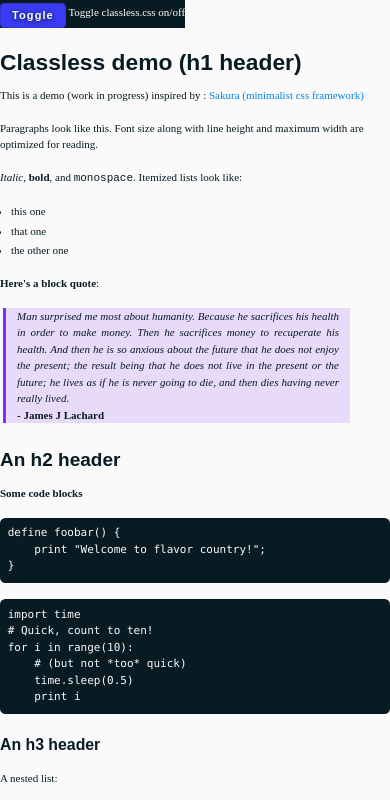
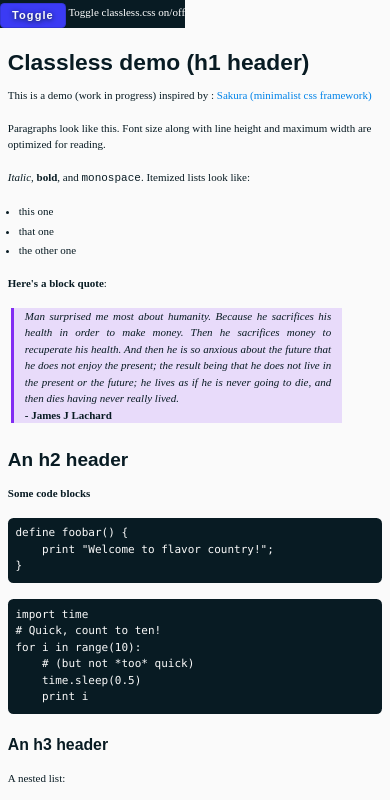
Before and after one commit to thomasfrantz/thomasfrantz.github.io, a website: page index.html in a window 390 px wide. Shown: the top 800 px of the page. Drawn offline with nearby package versions, Linux system fonts and the light colour scheme.

Commit message:
Small corrections for smartphones final ? (THIS TIME FOR SURE)

```diff
--- a/classless.css
+++ b/classless.css
@@ -371,7 +371,7 @@ img {
     font-size: 11px;
   }
   body {
-    max-width: 100%;
+    max-width: 96%;
   }
 }
 @media print {
```
